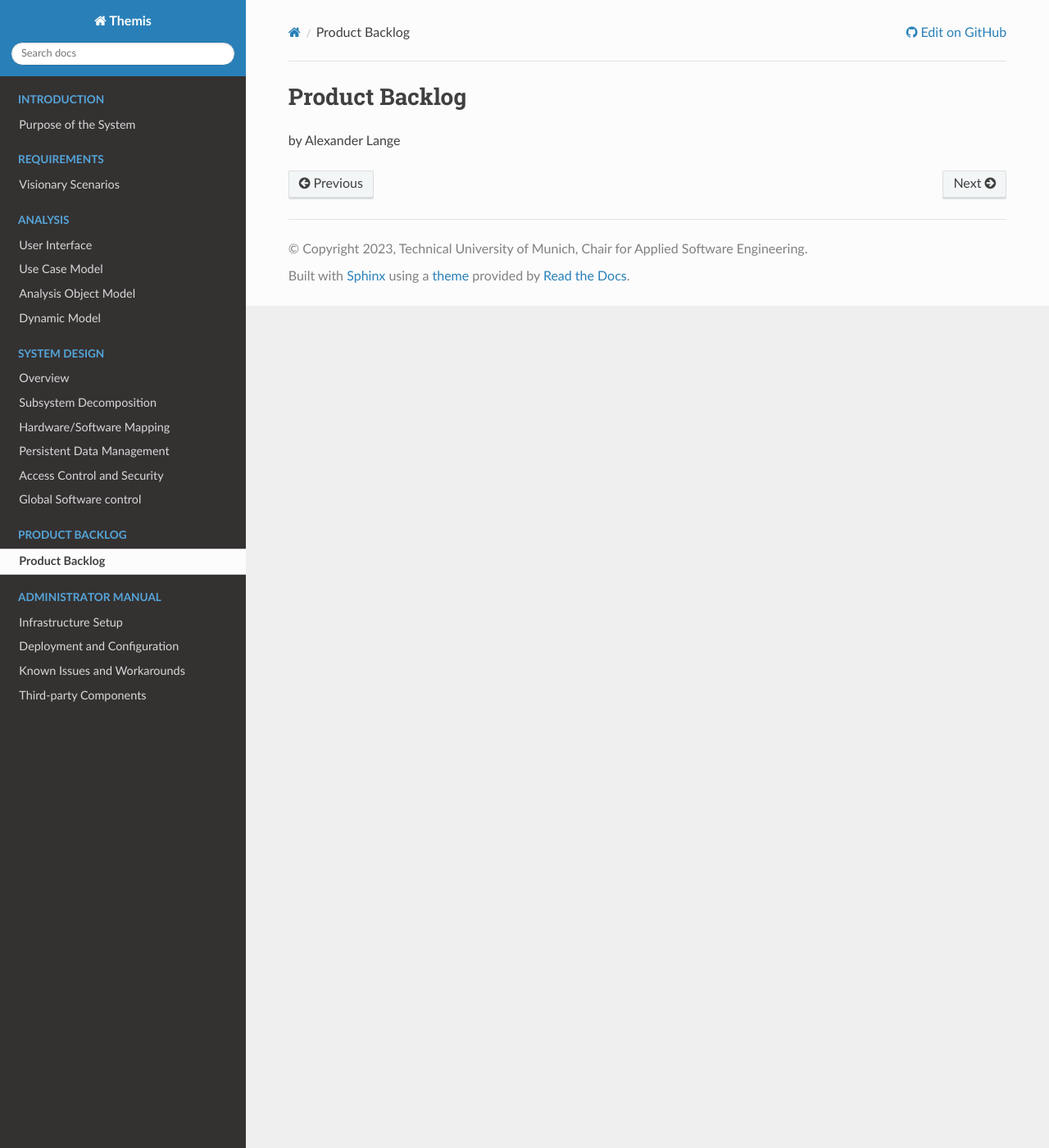
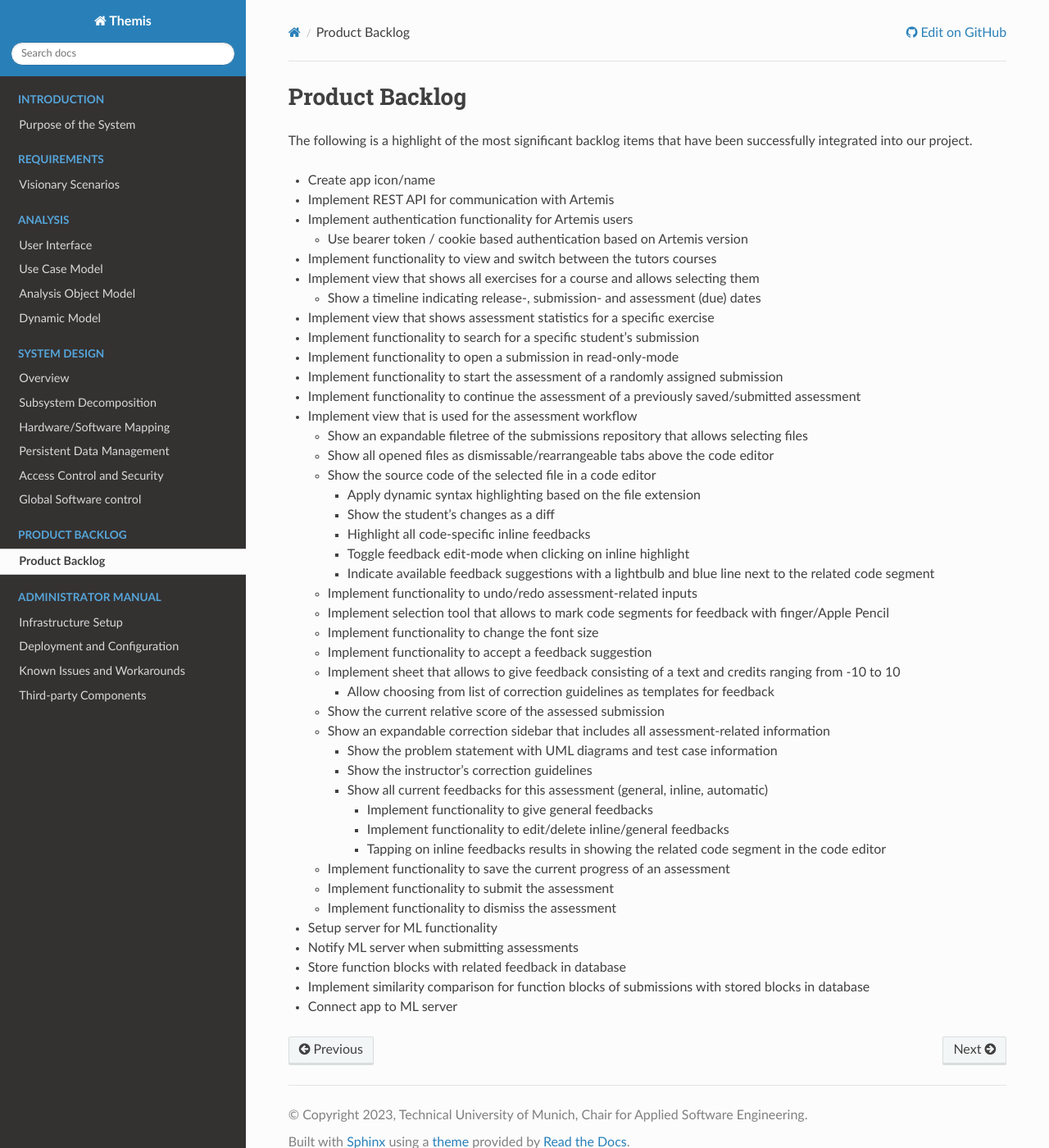
Before and after one commit to ls1intum/Themis, a Sphinx documentation site: the page built from docs/backlog/backlog.rst, in a window 1280 px wide and 1400 px high. Shown: the whole window at 82% size. Built offline with Sphinx 7.4.7 and the Read the Docs theme 2.0.0, drawn with Linux system fonts in a browser that asks for light colours.

Commit message:
Add backlog documentation (#131)

```diff
--- a/docs/backlog/backlog.rst
+++ b/docs/backlog/backlog.rst
@@ -1,4 +1,54 @@
 Product Backlog
 ===========================================
+The following is a highlight of the most significant backlog items that have been successfully integrated into our project.
 
-by Alexander Lange
+* Create app icon/name
+* Implement REST API for communication with Artemis
+* Implement authentication functionality for Artemis users
+
+  - Use bearer token / cookie based authentication based on Artemis version
+* Implement functionality to view and switch between the tutors courses
+* Implement view that shows all exercises for a course and allows selecting them
+
+  - Show a timeline indicating release-, submission- and assessment (due) dates
+* Implement view that shows assessment statistics for a specific exercise
+* Implement functionality to search for a specific student's submission
+* Implement functionality to open a submission in read-only-mode
+* Implement functionality to start the assessment of a randomly assigned submission
+* Implement functionality to continue the assessment of a previously saved/submitted assessment
+* Implement view that is used for the assessment workflow
+
+  - Show an expandable filetree of the submissions repository that allows selecting files
+  - Show all opened files as dismissable/rearrangeable tabs above the code editor
+  - Show the source code of the selected file in a code editor
+
+    + Apply dynamic syntax highlighting based on the file extension
+    + Show the student's changes as a diff
+    + Highlight all code-specific inline feedbacks
+    + Toggle feedback edit-mode when clicking on inline highlight
+    + Indicate available feedback suggestions with a lightbulb and blue line next to the related code segment
+  - Implement functionality to undo/redo assessment-related inputs
+  - Implement selection tool that allows to mark code segments for feedback with finger/Apple Pencil
+  - Implement functionality to change the font size
+  - Implement functionality to accept a feedback suggestion
+  - Implement sheet that allows to give feedback consisting of a text and credits ranging from -10 to 10
+
+    + Allow choosing from list of correction guidelines as templates for feedback
+  - Show the current relative score of the assessed submission
+  - Show an expandable correction sidebar that includes all assessment-related information
+
+    + Show the problem statement with UML diagrams and test case information
+    + Show the instructor's correction guidelines
+    + Show all current feedbacks for this assessment (general, inline, automatic)
+
+      * Implement functionality to give general feedbacks
+      * Implement functionality to edit/delete inline/general feedbacks
+      * Tapping on inline feedbacks results in showing the related code segment in the code editor
+  - Implement functionality to save the current progress of an assessment
+  - Implement functionality to submit the assessment
+  - Implement functionality to dismiss the assessment
+* Setup server for ML functionality
+* Notify ML server when submitting assessments
+* Store function blocks with related feedback in database
+* Implement similarity comparison for function blocks of submissions with stored blocks in database
+* Connect app to ML server
```
